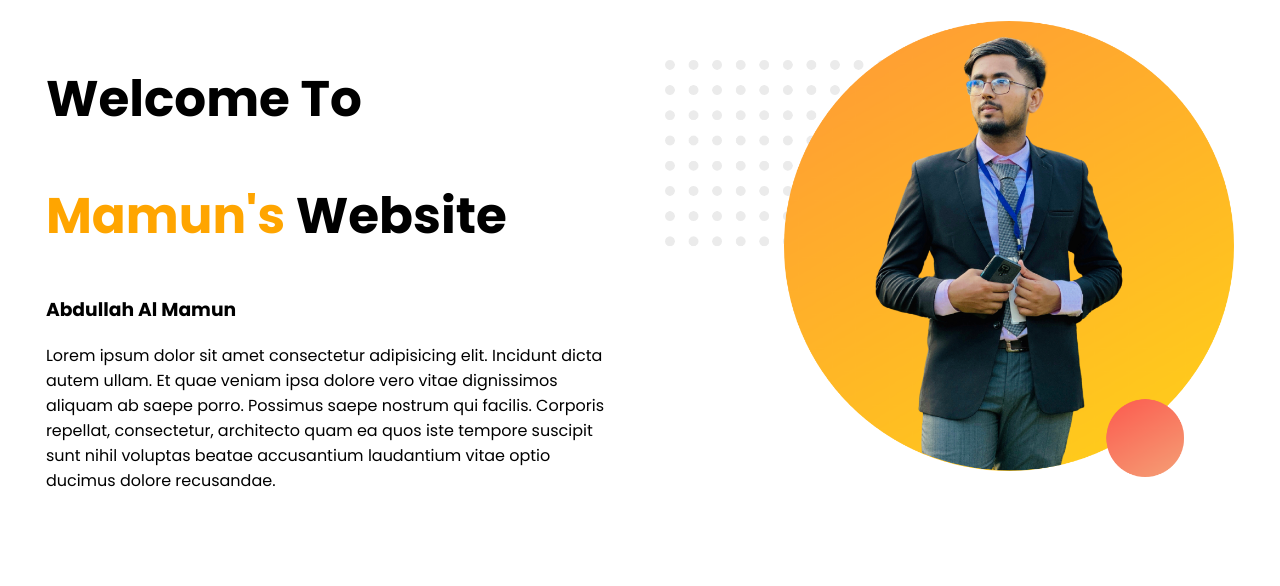
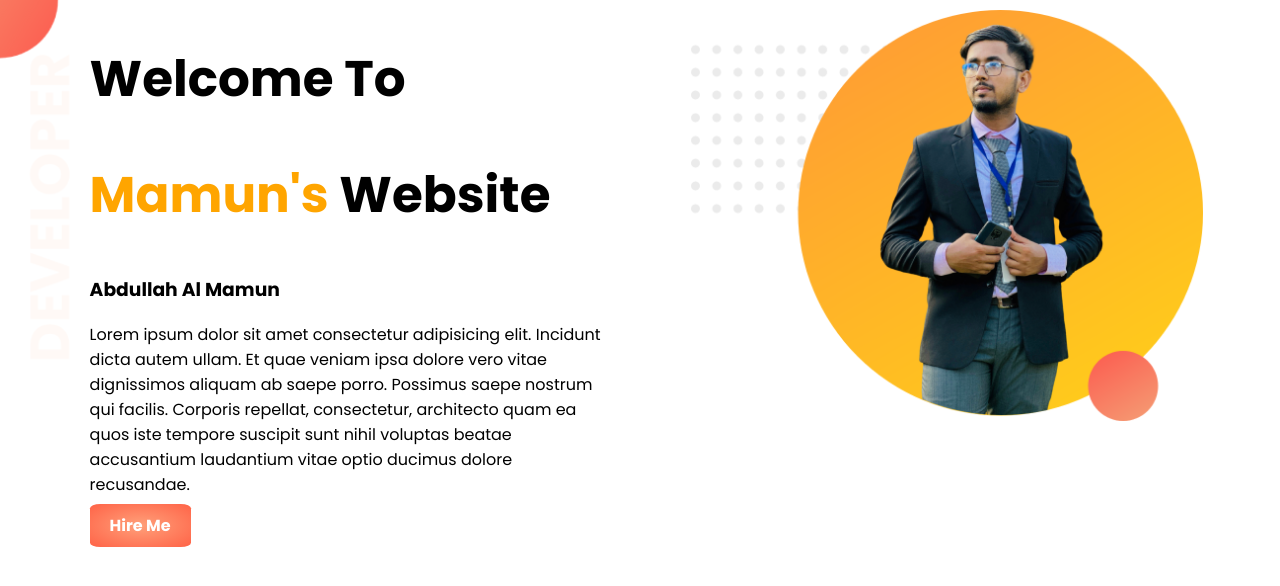
Before and after one commit to abdullahalmamun60/Web-Portfolio, a plain HTML site: page index.html in a window 1280 px wide. Drawn offline with Linux system fonts and the light colour scheme; files whose address does not match are found by name.

Commit message:
First try to host

```diff
--- a/index.html
+++ b/index.html
@@ -10,13 +10,14 @@
     <link rel="stylesheet" href="E:\Web dev\WD Practice\Web-Portfolio\style.css">
 </head>
 <body>
-    <section>
+    <section class="top-banner">
         <div class="half-width">
         <h1>Welcome To</h1>
     <h1><span class="Name-Highlight">Mamun's</span> Website</h1>
     <h3>Abdullah Al Mamun</h3>
     <p> Lorem ipsum dolor sit amet consectetur adipisicing elit. Incidunt dicta autem ullam. Et quae veniam ipsa dolore vero vitae dignissimos aliquam ab saepe porro. Possimus saepe nostrum qui facilis. Corporis repellat, consectetur, architecto quam ea quos iste tempore suscipit sunt nihil voluptas beatae accusantium laudantium vitae optio ducimus dolore recusandae.
     </p>
+    <a class="link-button" target="_blank" href="https://www.linkedin.com/in/abdullah-al-mamun-18b914293?utm_source=share&utm_campaign=share_via&utm_content=profile&utm_medium=android_app">Hire Me</a>
     </div>
     <div class="half-width">
         <img src="E:\Web dev\WD Practice\Web-Portfolio\Resource\profile.png" alt="">
--- a/style.css
+++ b/style.css
@@ -1,5 +1,6 @@
 body{
     font-family: "Poppins", sans-serif;
+    margin: 0px;
 }
 h1{
     font-size: 50px;
@@ -10,11 +11,28 @@ h1{
 }
 .half-width
 {
-    width: 45%;
+    width: 40%;
     float: left;
-    margin-left: 2%;
-    padding: 1%;
+    margin-left: 5%;
+    padding-left: 2%;
 }
 .half-width img{
 width: 100%;
+margin-top: 2%;
 }
+.top-banner{
+    background-image: url("Resource/top-banner.png");
+    background-repeat: no-repeat;
+}
+section{
+    height: 500px;
+    margin: top;
+}
+.link-button{
+    text-decoration: none;
+    background: radial-gradient(lightsalmon,tomato);
+    padding: 10px 20px;
+    border-radius: 10%;
+    color: white;
+    font-weight:700 ;
+}
```
